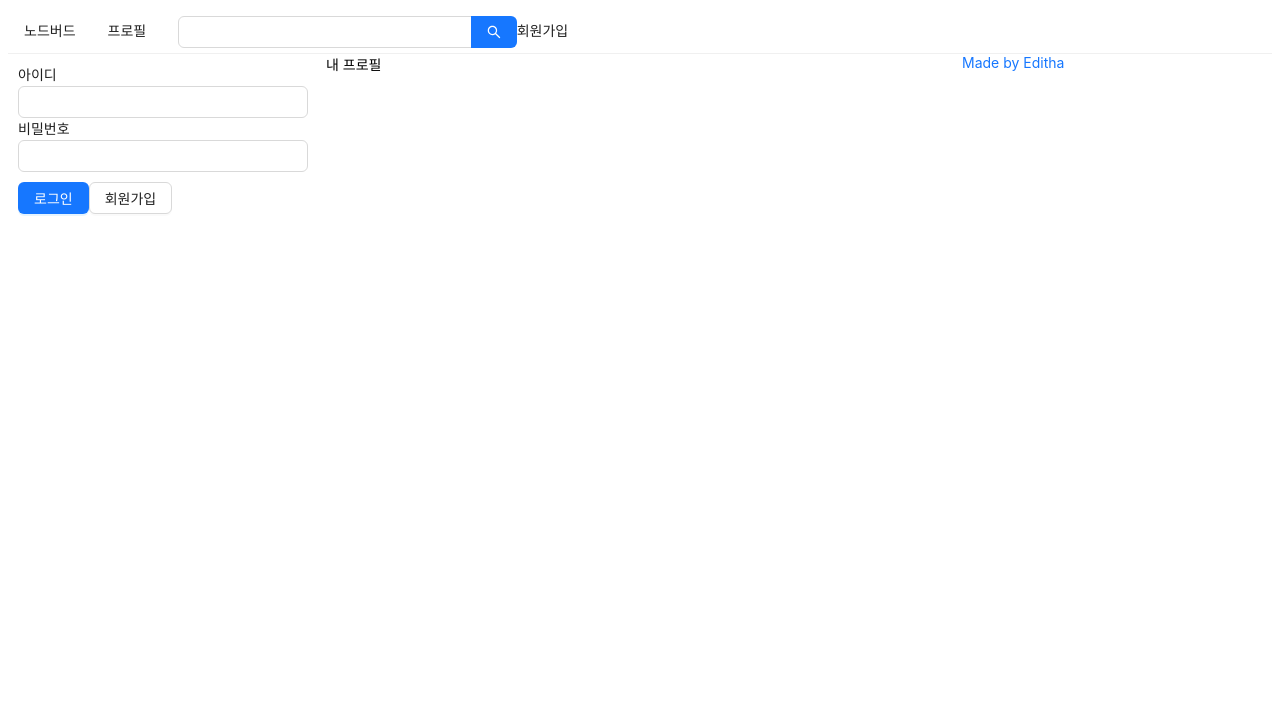
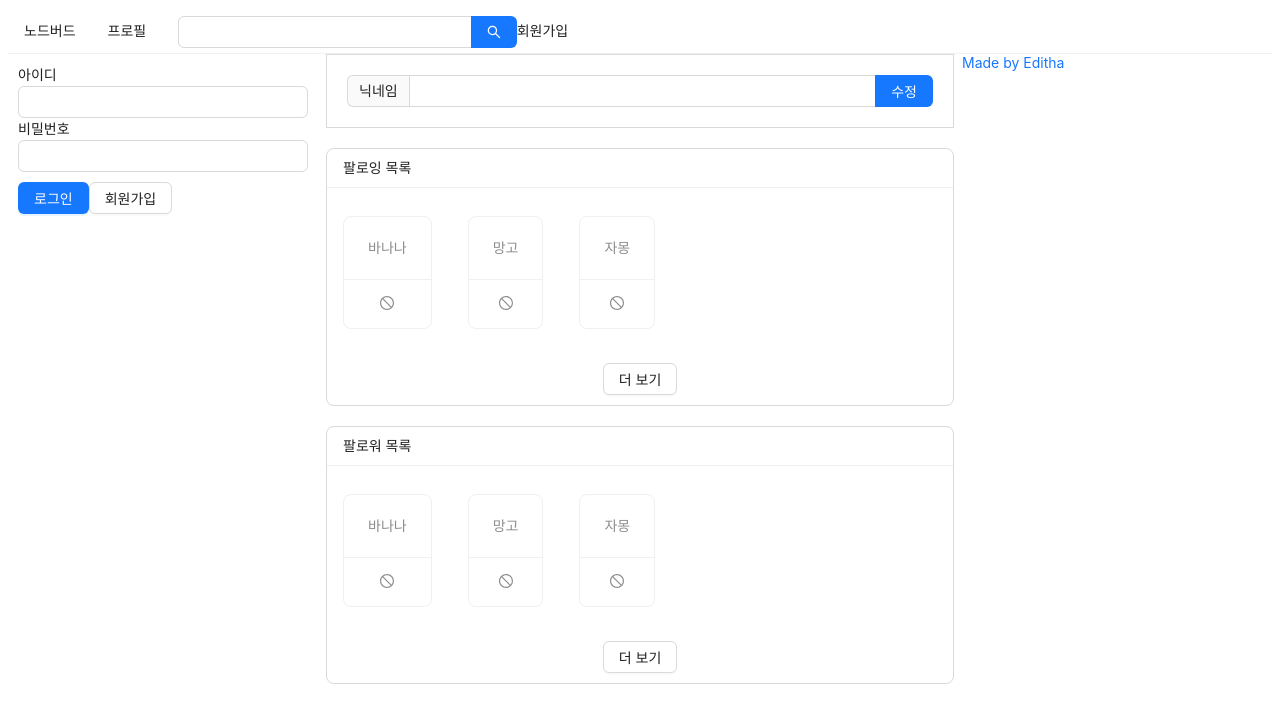
Before and after one commit to hyounji375/Nodebird, a Next.js app: page /profile in a window 1280 px wide. Shown: the top 722 px of the page. Built offline with nearby package versions, Linux system fonts and the light colour scheme.

Commit message:
프로필 페이지 만들기

```diff
--- /dev/null
+++ b/components/FollowList.js
@@ -0,0 +1,34 @@
+import { Button, Card, List } from "antd";
+import { StopOutlined } from "@ant-design/icons";
+import PropTypes from "prop-types";
+
+const FollowList = ({ header, data }) => {
+  return (
+    <List
+      style={{ marginBottom: 20 }}
+      grid={{ gutter: 4, xs: 2, md: 3 }}
+      size="small"
+      header={<div>{header}</div>}
+      loadMore={
+        <div style={{ textAlign: "center", margin: "10px 0" }}>
+          <Button>더 보기</Button>
+        </div>
+      }
+      bordered
+      dataSource={data}
+      renderItem={(item) => (
+        <List.Item style={{ marginTop: 20 }}>
+          <Card actions={[<StopOutlined key="stop" />]}>
+            <Card.Meta description={item.nickname} />
+          </Card>
+        </List.Item>
+      )}
+    />
+  );
+};
+
+FollowList.propTypes = {
+  header: PropTypes.string.isRequired,
+  data: PropTypes.array.isRequired,
+};
+export default FollowList;
--- /dev/null
+++ b/components/NicknameEditForm.js
@@ -0,0 +1,19 @@
+import { Form, Input } from "antd";
+import { useMemo } from "react";
+
+const NicknameEditForm = () => {
+  const style = useMemo(
+    () => ({
+      marginBottom: "20px",
+      border: "1px solid #d9d9d9",
+      padding: "20px",
+    }),
+    []
+  );
+  return (
+    <Form style={style}>
+      <Input.Search addonBefore="닉네임" enterButton="수정" />
+    </Form>
+  );
+};
+export default NicknameEditForm;
--- a/pages/profile.js
+++ b/pages/profile.js
@@ -1,13 +1,30 @@
 import AppLayout from "../components/AppLayout";
 import Head from "next/head";
+import NicknameEditForm from "../components/NicknameEditForm";
+import FollowList from "../components/FollowList";
 
 const Profile = () => {
+  const followingList = [
+    { nickname: "바나나" },
+    { nickname: "망고" },
+    { nickname: "자몽" },
+  ];
+  const followerList = [
+    { nickname: "바나나" },
+    { nickname: "망고" },
+    { nickname: "자몽" },
+  ];
+
   return (
     <>
       <Head>
         <title>내 프로필 | NodeBird</title>
       </Head>
-      <AppLayout>내 프로필</AppLayout>
+      <AppLayout>
+        <NicknameEditForm />
+        <FollowList header="팔로잉 목록" data={followingList} />
+        <FollowList header="팔로워 목록" data={followerList} />
+      </AppLayout>
     </>
   );
 };
```
Also changed, not shown: 1 other file (tests, documents, lock files or other folders).
